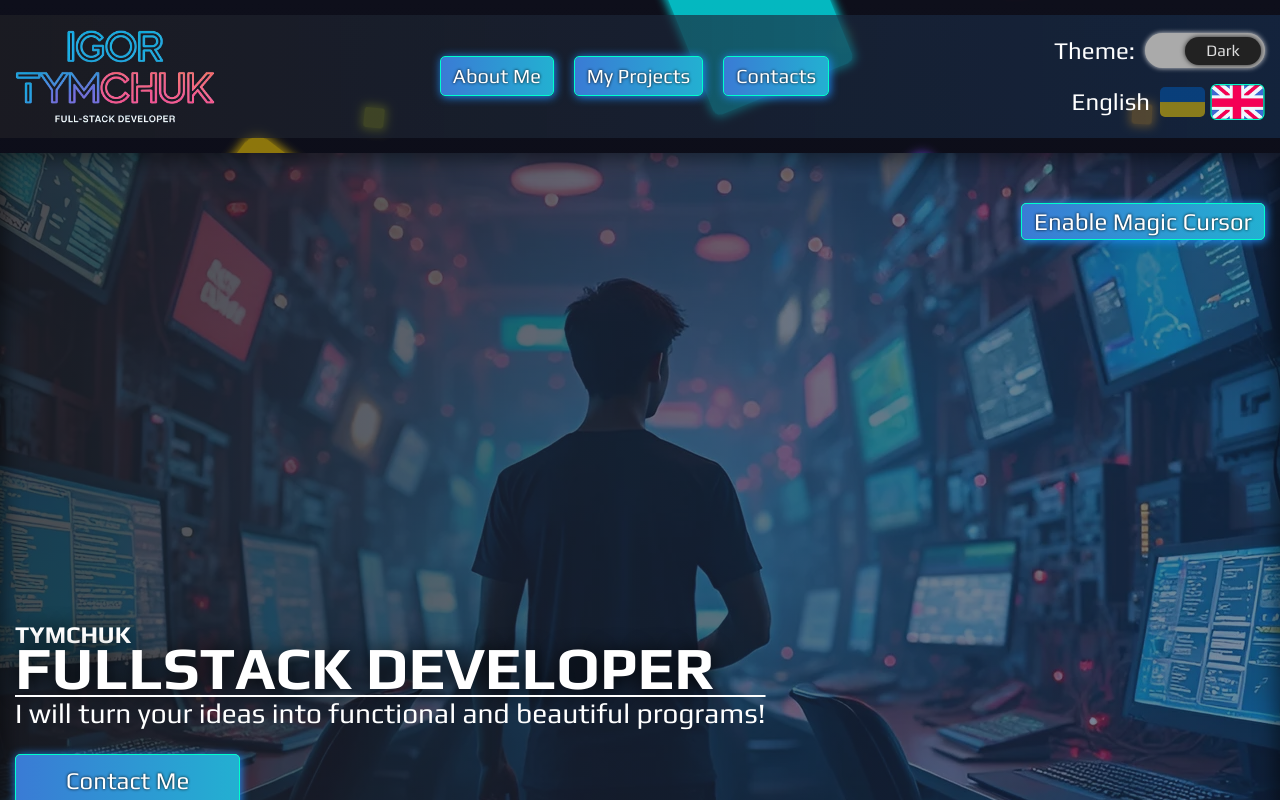
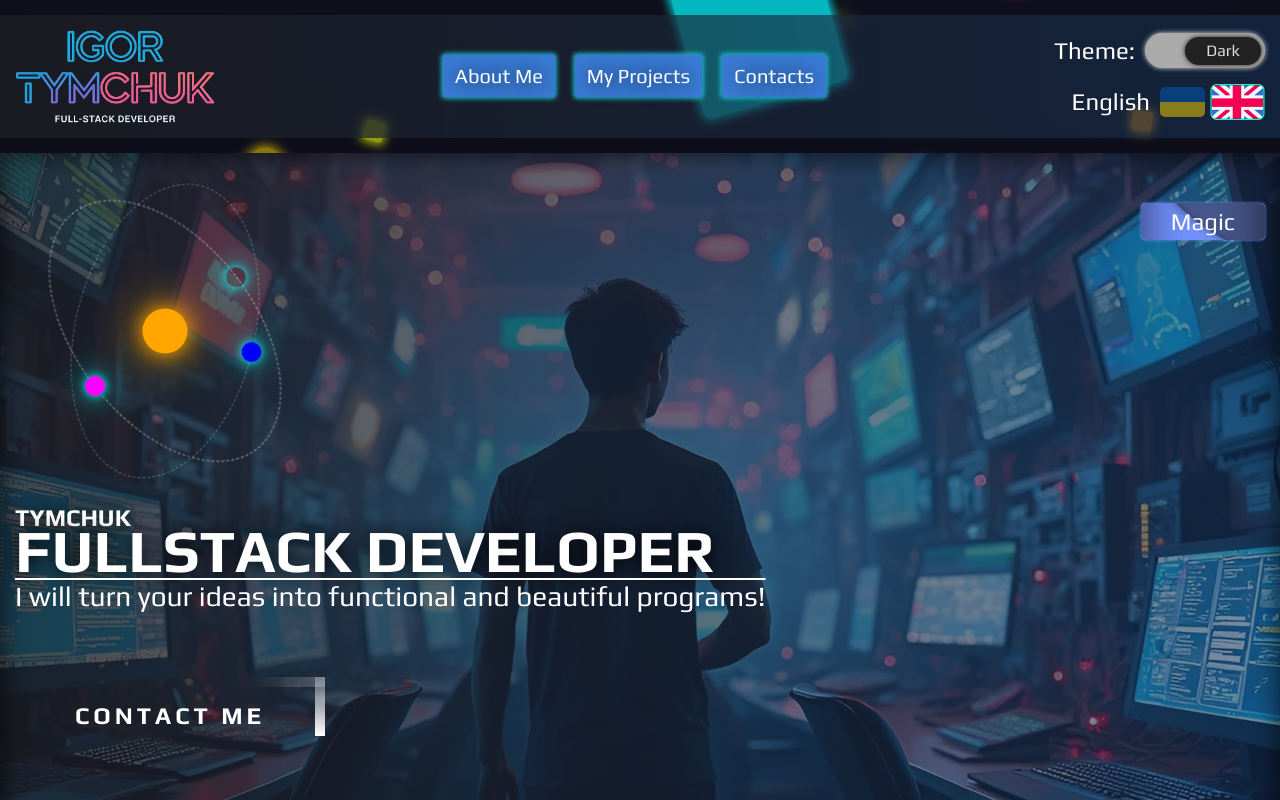
Before and after one commit to Igor-Tymchuk/tymchuk-portfolio, a React (Vite) app: page / in a window 1280 px wide. Shown: the top 800 px of the page. Built offline with nearby package versions, Linux system fonts and the light colour scheme.

Commit message:
little fix

```diff
--- /dev/null
+++ b/src/components/Atom/Atom.module.css
@@ -0,0 +1,78 @@
+.atom {
+  position: relative;
+  width: 300px;
+  height: 300px;
+}
+
+.center {
+  width: 45px;
+  height: 45px;
+  background: orange;
+  border-radius: 50%;
+  position: absolute;
+  top: 50%;
+  left: 50%;
+  transform: translate(-50%, -50%);
+  box-shadow: 0 0 20px orange, 0 0 50px orange;
+}
+
+.orbit {
+  position: absolute; /* Change to absolute */
+  top: 20%; /* Center the orbit */
+  left: 0%; /* Center the orbit */
+  translate: -50%, -50%; /* Center it perfectly */
+  border-radius: 50%; /* Keep the elliptical shape */
+  border: 1px dashed rgba(255, 255, 255, 0.3);
+  transform-style: preserve-3d;
+  animation: rotate 3s linear infinite;
+}
+
+.orbit1 {
+  width: 300px; /* Major axis */
+  height: 180px; /* Minor axis */
+  transform: translate(-50%, -50%) rotateX(45deg); /* Combine centering and rotation */
+}
+
+.orbit2 {
+  width: 300px;
+  height: 180px;
+  transform: translate(-50%, -50%) rotateX(-45deg);
+  animation-duration: 5s;
+}
+
+.orbit3 {
+  width: 300px;
+  height: 180px;
+  transform: translate(-50%, -50%) rotateY(90deg);
+  animation-duration: 10s;
+}
+
+.electron {
+  width: 20px;
+  height: 20px;
+
+  border-radius: 50%;
+  position: absolute;
+  top: 0;
+  left: 50%;
+  transform: translate(-50%, -50%);
+  box-shadow: 0 0 10px cyan, 0 0 30px cyan;
+}
+.electron1 {
+  background: rgba(0, 150, 255);
+}
+.electron2 {
+  background: rgba(0, 0, 255);
+}
+.electron3 {
+  background: rgba(255, 0, 255);
+}
+
+@keyframes rotate {
+  0% {
+    transform: rotate(0deg);
+  }
+  100% {
+    transform: rotate(360deg);
+  }
+}
--- /dev/null
+++ b/src/components/Atom/Atom.tsx
@@ -0,0 +1,19 @@
+import clsx from 'clsx'
+import s from './Atom.module.css'
+const Atom: React.FC = () => {
+  return (
+    <div className={s.atom}>
+      <div className={s.center}></div>
+      <div className={clsx(s.orbit, s.orbit1)}>
+        <div className={clsx(s.electron, s.elector1)}></div>
+      </div>
+      <div className={clsx(s.orbit, s.orbit2)}>
+        <div className={clsx(s.electron, s.electron2)}></div>
+      </div>
+      <div className={clsx(s.orbit, s.orbit3)}>
+        <div className={clsx(s.electron, s.electron3)}></div>
+      </div>
+    </div>
+  );
+};
+export default Atom;
--- a/src/components/Contacts/Contacts.module.css
+++ b/src/components/Contacts/Contacts.module.css
@@ -25,17 +25,16 @@
   display: flex;
   flex-direction: column;
   justify-content: space-between;
-  width: 90%;
+  width: 100%;
   & ul {
     display: flex;
     flex-direction: column;
-    gap: 10px;
+    gap: 30px;
     border-radius: 5px;
     border: 1px solid #00ffcc;
     box-shadow: inset 0px 0px 10px 5px rgba(0, 255, 204, 0.3);
-    padding: 20px;
+    padding: 18px 20px;
     background-color: #0c0e18d5;
-    margin-bottom: 20px;
   }
 }
 .item {
--- a/src/components/Contacts/Contacts.tsx
+++ b/src/components/Contacts/Contacts.tsx
@@ -32,14 +32,14 @@ const Contacts: React.FC = () => {
                 <span>https://github.com/Igor-Tymchuk</span>
               </li>
             </ul>
-            <div className={s.resume}>
-              <span>Get My Resume in PDF-File</span>
-              <button className="button">
-                <FaDownload className={s.icon} /> Download
-              </button>
-            </div>
           </div>
           <Location />
+        </div>
+        <div className={s.resume}>
+          <span>Get My Resume in PDF-File</span>
+          <button className="button">
+            <FaDownload className={s.icon} /> Download
+          </button>
         </div>
       </div>
     </div>
--- a/src/components/Hero/Hero.module.css
+++ b/src/components/Hero/Hero.module.css
@@ -14,7 +14,7 @@
   display: flex;
   flex-direction: column;
   align-items: start;
-  justify-content: end;
+  justify-content: space-around;
   position: relative;
   width: 100%;
   height: 100%;
@@ -35,11 +35,195 @@
   text-decoration: overline;
   margin-bottom: 20px;
 }
+
 .button {
-  padding: 12px 50px;
-}
-.magicBtn {
   position: absolute;
   top: 35px;
   right: 15px;
+  outline: none;
+  border: none;
+  color: #fff;
+  text-decoration: none;
+  padding: 5px 30px;
+  overflow: hidden;
+  border-radius: 5px;
+  transition: 0.2s;
+  transform: scale(1);
+  box-shadow: 0 0 3px #7293ff;
 }
+
+.button span {
+  position: relative;
+  z-index: 0;
+  color: #fff;
+}
+
+.button .liquid {
+  position: absolute;
+  top: -60px;
+  left: 0;
+  width: 100%;
+  height: 240px;
+  background: #7293ff;
+  box-shadow: inset 0 0 50px rgba(0, 0, 0, 0.7);
+  z-index: -1;
+  transition: 0.6s;
+}
+
+.button .liquid::after,
+.button .liquid::before {
+  position: absolute;
+  content: "";
+  width: 200%;
+  height: 200%;
+  top: 0;
+  left: 0;
+  transform: translate(-25%, -75%);
+}
+
+.button .liquid::after {
+  border-radius: 45%;
+  background: rgba(20, 20, 20, 1);
+  box-shadow: 0 0 10px 5px #7293ff, inset 0 0 5px #7293ff;
+  animation: animate 5s linear infinite;
+  opacity: 0.8;
+}
+
+.button .liquid::before {
+  border-radius: 40%;
+  box-shadow: 0 0 10px rgba(26, 26, 26, 0.5),
+    inset 0 0 5px rgba(26, 26, 26, 0.5);
+  background: rgba(26, 26, 26, 0.5);
+
+  animation: animate 7s linear infinite;
+}
+.magic {
+  & span {
+    color: green;
+  }
+  & .liquid {
+    background: greenyellow;
+  }
+}
+@keyframes animate {
+  0% {
+    transform: translate(-25%, -75%) rotate(0);
+  }
+  100% {
+    transform: translate(-25%, -75%) rotate(360deg);
+  }
+}
+.button:hover .liquid {
+  top: -180px;
+}
+
+.button:hover {
+  box-shadow: 0 0 5px #7293ff, inset 0 0 5px #7293ff;
+  transition-delay: 0.2s;
+}
+
+.heroBtn {
+  position: relative;
+  display: inline-block;
+  padding: 25px 60px;
+  margin: 40px 0;
+  background-color: transparent;
+  border: none;
+  color: #ffffff;
+  text-decoration: none;
+  text-transform: uppercase;
+  transition: 0.5s;
+  font-weight: 600;
+  letter-spacing: 4px;
+  overflow: hidden;
+}
+.heroBtn:hover {
+  background: #ffffff;
+  color: #000000;
+  box-shadow: 0 0 5px #fff, 0 0 25px #fff, 0 0 50px #fff, 0 0 200px #fff;
+  -webkit-box-reflect: below 1px linear-gradient(transparent, #0005);
+}
+
+.heroBtn span {
+  position: absolute;
+  display: block;
+}
+
+.heroBtn span:nth-child(1) {
+  top: 0;
+  left: 0;
+  width: 100%;
+  height: 10px;
+  background: linear-gradient(90deg, transparent, #fff);
+  animation: animate1 1s linear infinite;
+}
+
+@keyframes animate1 {
+  0% {
+    left: -100%;
+  }
+  50%,
+  100% {
+    left: 100%;
+  }
+}
+
+.heroBtn span:nth-child(2) {
+  top: -100%;
+  right: 0;
+  width: 10px;
+  height: 100%;
+  background: linear-gradient(180deg, transparent, #fff);
+  animation: animate2 1s linear infinite;
+  animation-delay: 0.25s;
+}
+
+@keyframes animate2 {
+  0% {
+    top: -100%;
+  }
+  50%,
+  100% {
+    top: 100%;
+  }
+}
+
+.heroBtn span:nth-child(3) {
+  bottom: 0;
+  right: 0;
+  width: 100%;
+  height: 10px;
+  background: linear-gradient(270deg, transparent, #fff);
+  animation: animate3 1s linear infinite;
+  animation-delay: 0.5s;
+}
+
+@keyframes animate3 {
+  0% {
+    right: -100%;
+  }
+  50%,
+  100% {
+    right: 100%;
+  }
+}
+
+.heroBtn span:nth-child(4) {
+  bottom: -100%;
+  left: 0;
+  width: 10px;
+  height: 100%;
+  background: linear-gradient(360deg, transparent, #fff);
+  animation: animate4 1s linear infinite;
+  animation-delay: 0.75s;
+}
+
+@keyframes animate4 {
+  0% {
+    bottom: -100%;
+  }
+  50%,
+  100% {
+    bottom: 100%;
+  }
+}
--- a/src/components/Hero/Hero.tsx
+++ b/src/components/Hero/Hero.tsx
@@ -3,6 +3,7 @@ import s from "./Hero.module.css";
 import { useTranslation } from "react-i18next";
 import SplashCursor from "../SplashCursor/SplashCursor.tsx";
 import { useState } from "react";
+import Atom from "../Atom/Atom.tsx";
 
 const Hero: React.FC = () => {
   const { t } = useTranslation();
@@ -16,22 +17,28 @@ const Hero: React.FC = () => {
     <div className={clsx("section", s.hero)}>
       {magicCursor && <SplashCursor />}
       <div className={clsx("container", s.container)}>
-        <h1 className={s.title}>
-          <p>TYMCHUK</p> FULLSTACK DEVELOPER
-        </h1>
-        <h2 className={s.description}>{t("hero_desc")}</h2>
-        <div className={s.buttons}>
-          <button className={clsx("button", s.button)}>
+        <Atom />
+        <div>
+          <h1 className={s.title}>
+            <p>TYMCHUK</p> FULLSTACK DEVELOPER
+          </h1>
+          <h2 className={s.description}>{t("hero_desc")}</h2>
+          <button className={clsx(s.heroBtn)}>
+            <span></span>
+            <span></span>
+            <span></span>
+            <span></span>
             {t("contact_me")}
           </button>
           <button
-            className={clsx("button", s.magicBtn)}
+            className={clsx(s.button, magicCursor && s.magic)}
             onClick={(e) => {
               switchCursor();
               e.currentTarget.blur();
             }}
           >
-            Enable Magic Cursor
+            <span>Magic</span>
+            <div className={s.liquid}></div>
           </button>
         </div>
       </div>
--- a/src/components/MyProjects/MyProjects.module.css
+++ b/src/components/MyProjects/MyProjects.module.css
@@ -42,7 +42,6 @@
   text-shadow: 1px 1px 20px rgb(0, 0, 0);
   & h3 {
     color: dodgerblue;
-
     text-align: center;
   }
   & a {
@@ -59,11 +58,4 @@
     border-radius: 5px;
     object-fit: cover;
   }
-  & a {
-    position: absolute;
-    bottom: 5px;
-    right: 50%;
-    transform: translateX(50%);
-    border-radius: 18px;
-  }
 }
--- a/src/components/TechSkills/TechSkills.module.css
+++ b/src/components/TechSkills/TechSkills.module.css
@@ -14,7 +14,7 @@
   column-gap: 30px;
   border-radius: 5px;
   border: 1px solid #00ffcc;
-  box-shadow: 0px 0px 10px 5px rgba(0, 255, 204, 0.3);
+  box-shadow: 0px 0px 10px 5px #00ffcc4d;
   padding-top: 10px;
   padding-bottom: 10px;
   background-image: linear-gradient(to right, #1e1e24cc, #1934578e);
@@ -30,14 +30,14 @@
   padding: 15px 10px 2px;
   margin: 0 10px;
   text-align: center;
-  background-image: linear-gradient(180deg, #1e1e24cc, #1934578e);
+  background-image: linear-gradient(180deg, #00493bb0, #193457b0);
   & h3 {
     color: white;
     font-size: 18px;
   }
 }
 .subBox2 {
-  background-image: linear-gradient(180deg, #1934578e, #1e1e24cc);
+  background-image: linear-gradient(180deg, #00493bb0, #193457b0);
   margin-top: 15px;
 }
 .img {
--- a/src/styles/index.css
+++ b/src/styles/index.css
@@ -25,25 +25,6 @@ html {
   min-width: 345px;
   margin: 0 auto;
   padding: 0 15px;
-}
-.button {
-  background-image: linear-gradient(90deg, #3a7bd5 0%, #00ffcc 100%);
-  color: white;
-  text-shadow: 0 0 3px black;
-  outline: 1px solid transparent;
-  border-radius: 5px;
-  border: 1px solid #00ffcc;
-  box-shadow: 1px 1px 10px rgb(30, 143, 255);
-  background-size: 250% 100%;
-  padding: 4px 12px;
-  transition: box-shadow 250ms ease-in-out,
-    background-position 250ms ease-in-out, transform 250ms ease-in-out;
-}
-.button:hover,
-.button:focus {
-  transform: scale(1.05);
-  box-shadow: 0px 0px 10px 5px rgba(0, 255, 204, 0.3);
-  background-position: center;
 }
 .animating {
   & .section,
@@ -91,3 +72,48 @@ html {
     opacity: 1;
   }
 }
+.button {
+  color: #fff;
+  outline: 1px solid transparent;
+  background-color: transparent;
+  border: none;
+  padding: 0 12px;
+  font-weight: 500;
+  cursor: pointer;
+  position: relative;
+  display: inline-block;
+  box-shadow: 0 0 5px #00ffcc, 0 0 8px rgba(0, 255, 204, 0.3);
+  line-height: 42px;
+  z-index: 2;
+  -webkit-transition: all 0.3s linear;
+  transition: all 0.3s linear;
+}
+.button:hover {
+  background-color: transparent;
+  box-shadow: 0 5px 3px -3px #00ffcc, 0 -5px 3px -3px #00ffcc,
+    0 5px 3px -3px #00ffcc, 0 -5px 3px -3px #00ffcc;
+}
+.button:before,
+.button:after {
+  position: absolute;
+  content: "";
+  left: 0;
+  width: 100%;
+  height: 50%;
+  right: 0;
+  z-index: -1;
+  background-color: #3a7bd5;
+  box-shadow: 0 0 5px #3a7bd5;
+  transition: all 0.3s ease;
+}
+.button:before {
+  top: 0;
+}
+.button:after {
+  bottom: 0;
+}
+.button:hover:before,
+.button:hover:after {
+  height: 0;
+  background-color: #3a7bd5;
+}
```
Also changed, not shown: src/components/Location/Location.tsx (+11 -1 lines), src/components/SocialLinks/SocialLinks.module.css (+6 -1 lines).
